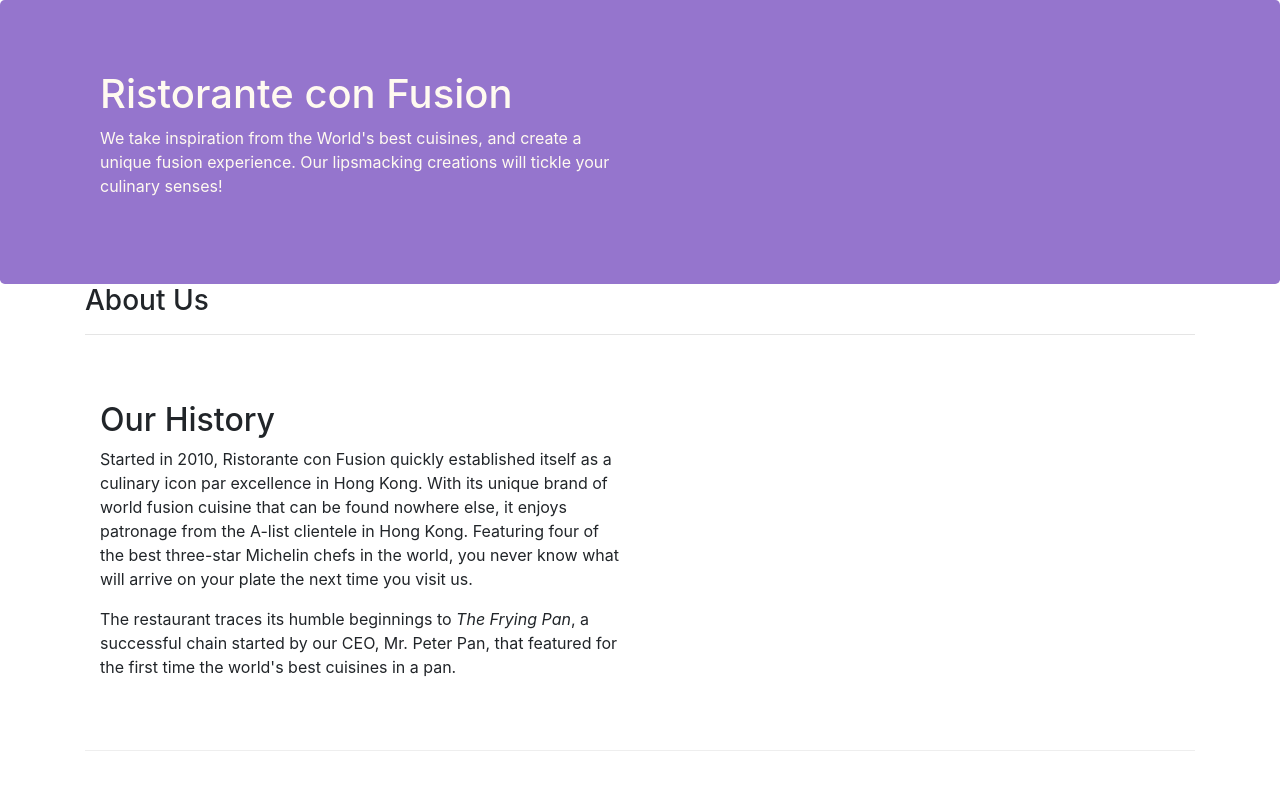
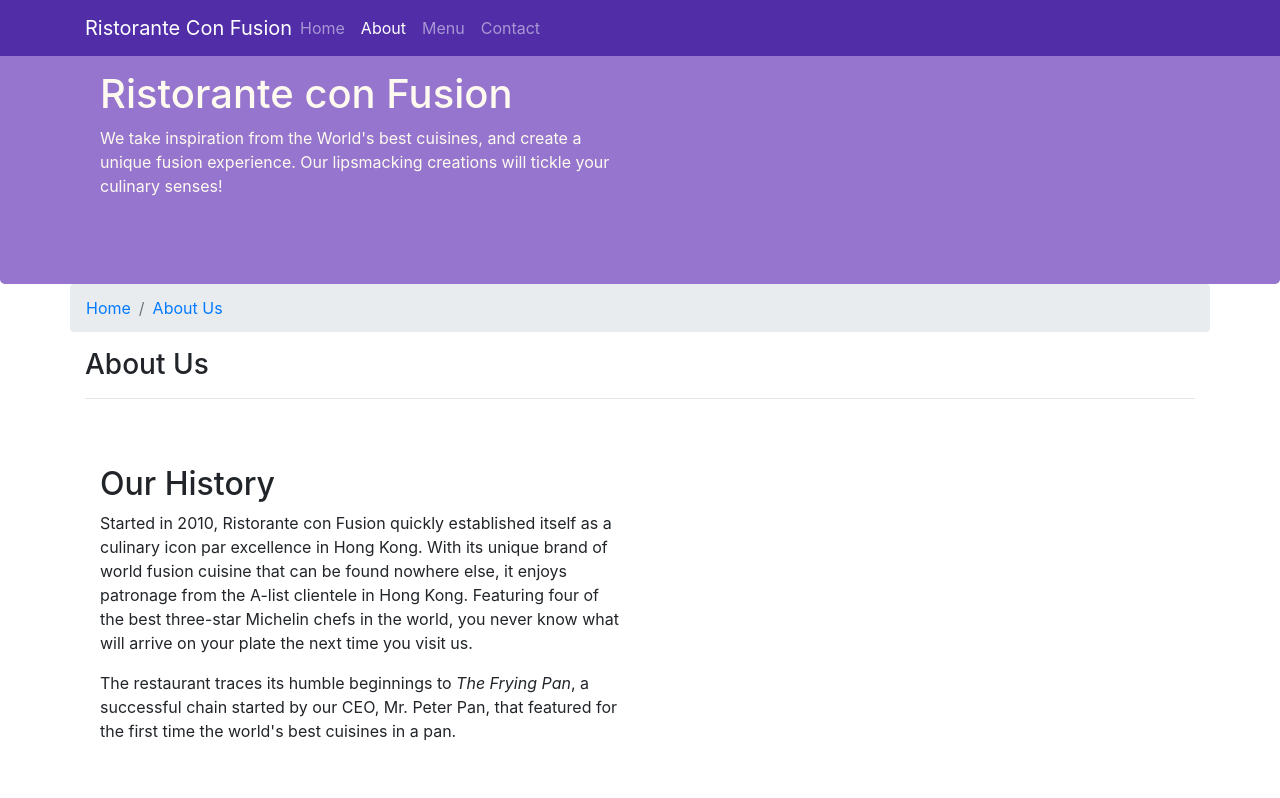
Before and after one commit to loso-nd/conFusion, a website: page aboutus.html in a window 1280 px wide. Shown: the top 798 px of the page. Drawn offline with nearby package versions, Linux system fonts and the light colour scheme.

Commit message:
Week 2: Navigation and Navigation Bar
-Understand the need for navigation support in a web project
-Use the Bootstrap navigation features including the Navbar and breadcrumbs in providing navigation support in websites
-Use icon fonts for decorating your website with meaningful graphical elements

```diff
--- a/CSS/styles.css
+++ b/CSS/styles.css
@@ -1,3 +1,13 @@
+body{
+	padding: 50px 0px 0px 0px /*Good idea to add padding to the */
+	z-index: 0;
+}
+
+/*www.android.com* - Where we can find colors to add to our page.
+We should go back to my index.HTML page and then from the navbar I should remove this bg-primary. */
+.navbar-dark{
+	background-color: #512DA8;
+}
 .row-header {
 	margin: 0px auto;
 	padding: 0px auto;
--- a/aboutus.html
+++ b/aboutus.html
@@ -14,6 +14,22 @@
 </head>
 
 <body>
+    <nav class="navbar navbar-dark navbar-expand-sm fixed-top">
+        <div class="container">
+            <button class="navbar-toggler" type="button" data-toggle="collapse" data-target="#Navbar">
+                <span class="navbar-toggler-icon"></span>
+            </button>
+            <a class="navbar-brand mr-auto" href="./index.html">Ristorante Con Fusion</a>
+            <div class="collapse navbar-collapse" id="Navbar">
+                <ul class="navbar-nav mr-auto">
+                    <li class="nav-item"><a class="nav-link" href="./index.html">Home</a></li>
+                    <li class="nav-item active"><a class="nav-link" href="#">About</a></li>
+                    <li class="nav-item"><a class="nav-link" href="#">Menu</a></li>
+                    <li class="nav-item"><a class="nav-link" href="#">Contact</a></li>
+                </ul>
+            </div>
+        </div>
+    </nav>
 
     <header class="jumbotron">
         <div class="container">
@@ -30,6 +46,10 @@
 
     <div class="container">
         <div class="row">
+            <ol class="col-12 breadcrumb">
+                <li class="breadcrumb-item"><a href="./index.html">Home</a></li>
+                <li class="breadcrumb-item active"><a href="#">About Us</a></li>
+            </ol>
             <div class="col-12">
                <h3>About Us</h3>
                <hr>
```
Also changed, not shown: index.html (+19 -2 lines).
